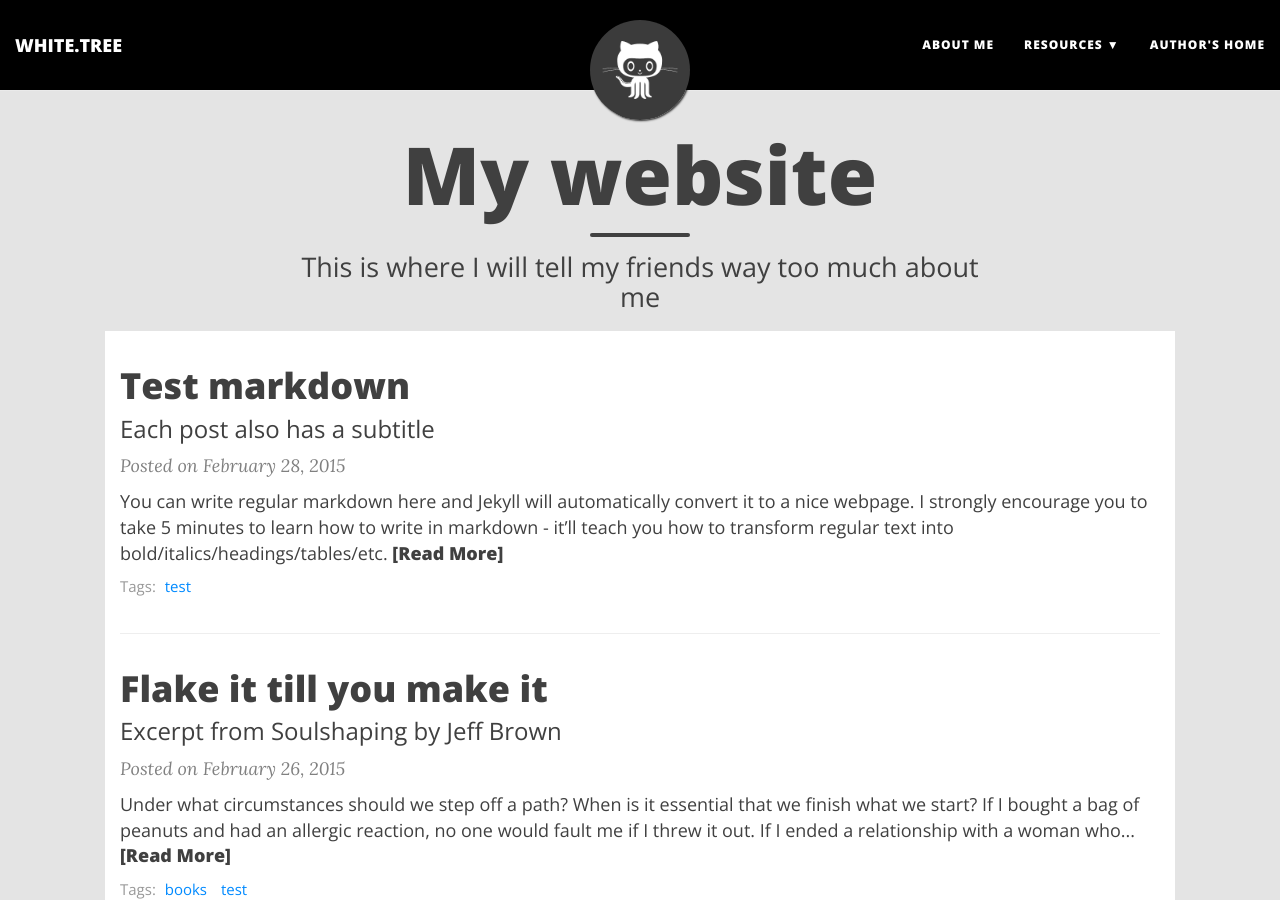
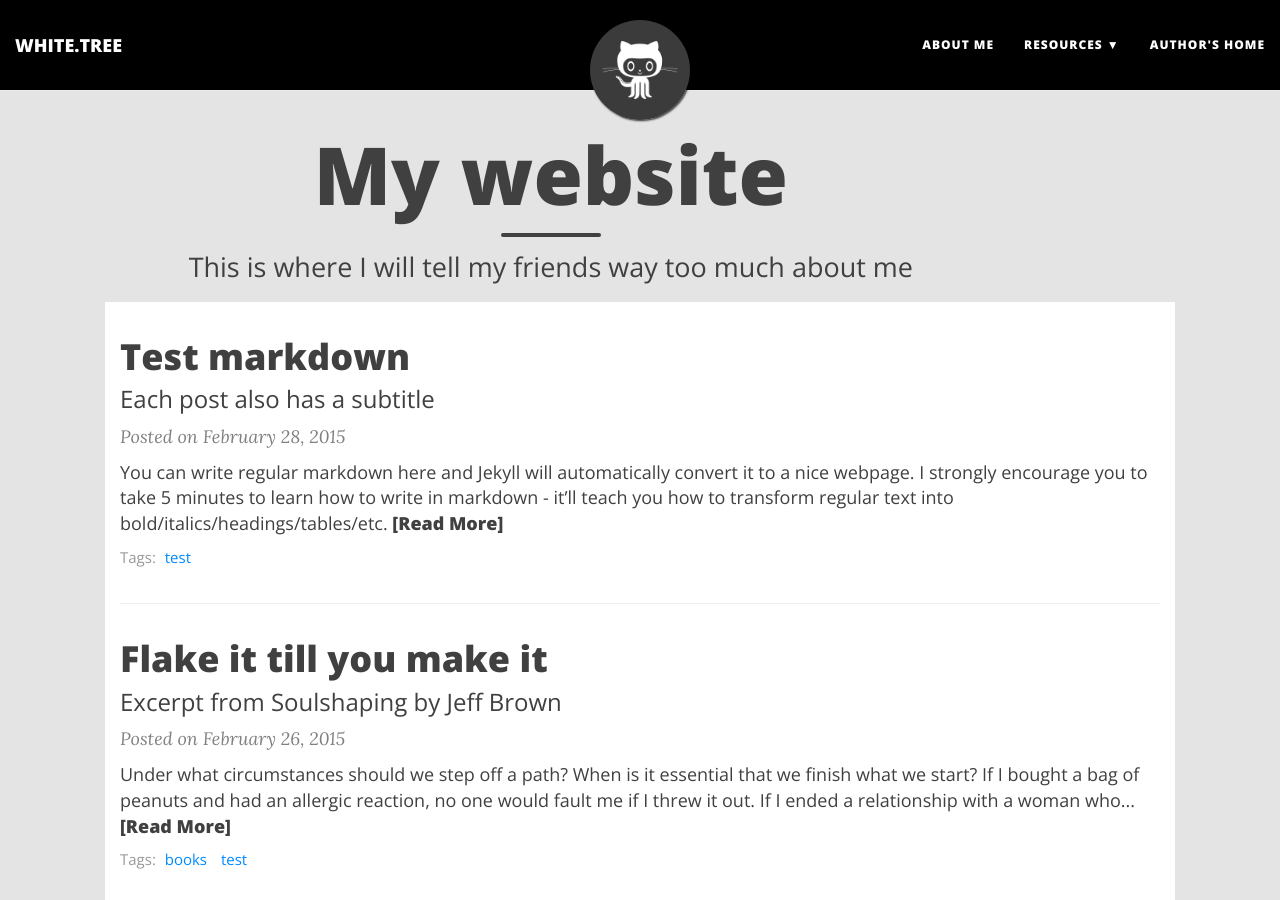
Before and after one commit to cedrush/cedrush.github.io, a Jekyll site: the page built from index.html, in a window 1280 px wide and 900 px high. Built offline with Jekyll 4.4.1, drawn with Linux system fonts in a browser that asks for light colours; nearby versions of some CDN libraries; the list of posts is cut into pages by our own code.

Commit message:
Update header.html

```diff
--- a/_includes/header.html
+++ b/_includes/header.html
@@ -23,7 +23,7 @@
 <div class="big-img intro-header">
   <div class="container">
     <div class="row">
-      <div class="col-lg-8 col-lg-offset-2 col-md-10 col-md-offset-1">
+      <div class="col-lg-10 col-lg-offset-0 col-md-10 col-md-offset-3">
         <div class="{{ include.type }}-heading">
           <h1>{% if page.title %}{{ page.title }}{% else %}<br/>{% endif %}</h1>
 		  {% if page.subtitle %}
@@ -48,7 +48,7 @@
 <div class="intro-header no-img">
   <div class="container">
     <div class="row">
-      <div class="col-lg-8 col-lg-offset-2 col-md-10 col-md-offset-1">
+      <div class="col-lg-10 col-lg-offset-0 col-md-10 col-md-offset-3">
         <div class="{{ include.type }}-heading">
           <h1>{% if page.title %}{{ page.title }}{% else %}<br/>{% endif %}</h1>
 		  {% if page.subtitle %}
```
